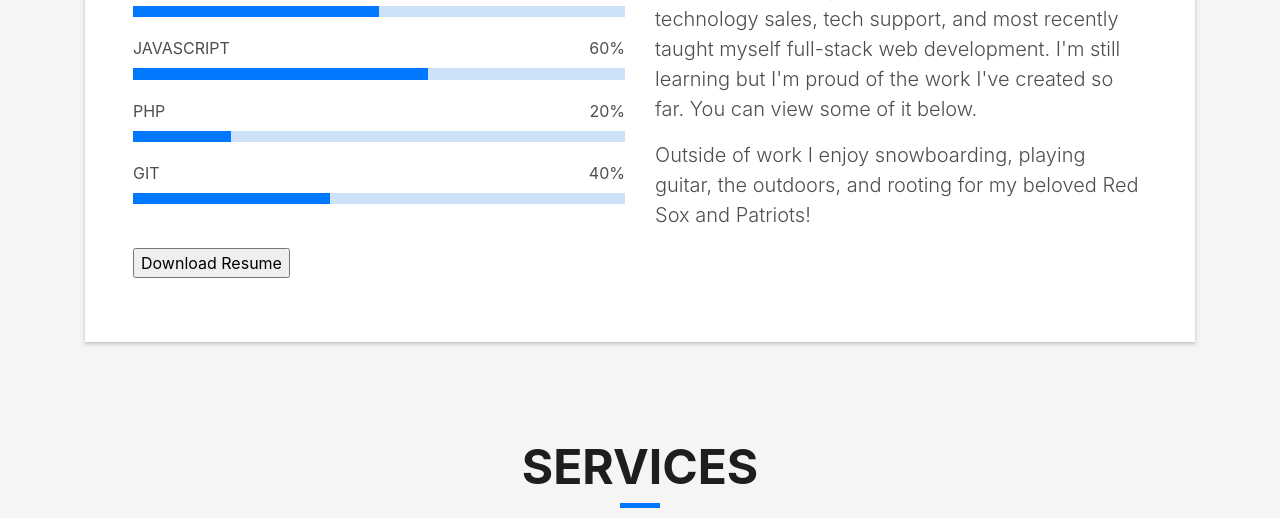
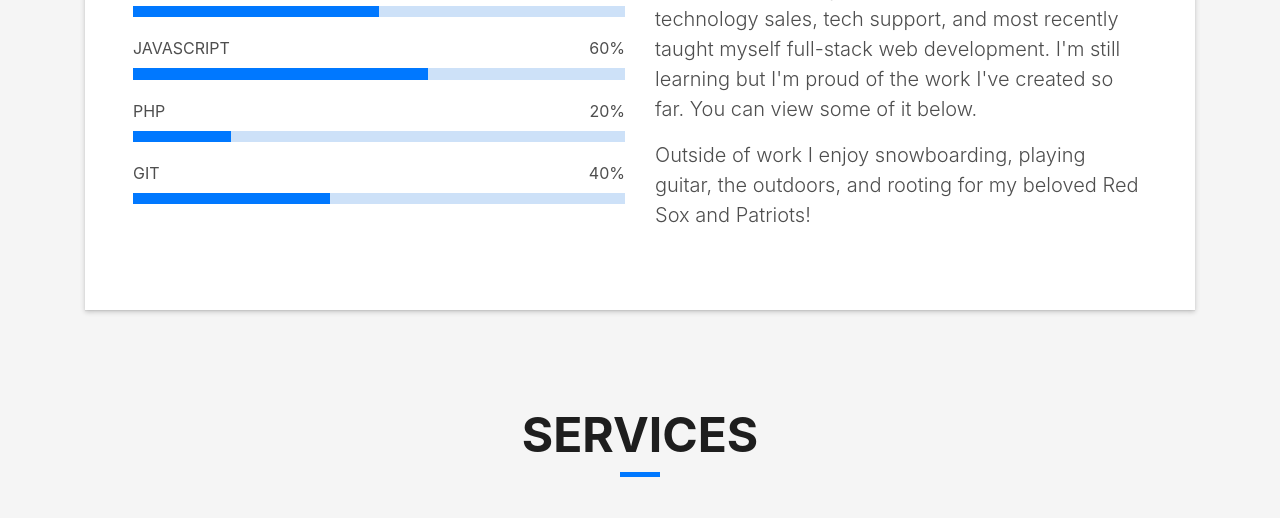
Before and after one commit to jgriffin407/Website, a PHP site: page / in a window 1280 px wide. Shown: the part 1372-1890 px from the top of the page. Run offline with PHP 8.4, Linux system fonts and the light colour scheme; some libraries are stand-ins or nearby versions; some web fonts are replaced.

Commit message:
removed resume and recaptcha

```diff
--- a/assets/js/main.js
+++ b/assets/js/main.js
@@ -135,6 +135,3 @@
   });
 
 })(jQuery);
-function onSubmit(token) {
-  document.getElementById("downloadResume").submit();
-}
--- a/index.php
+++ b/index.php
@@ -25,8 +25,6 @@
 
   <!--Font Awesome Glyphicons-->
   <script src="https://kit.fontawesome.com/341da5cafc.js" crossorigin="anonymous"></script>
-  <!--reCaptcha-->
-  <script src="https://www.google.com/recaptcha/api.js" async defer></script>
   <!-- =======================================================
   * Template Name: DevFolio - v2.1.1
   * Template URL: https://bootstrapmade.com/devfolio-bootstrap-portfolio-html-template/
@@ -131,16 +129,6 @@
                     <div class ="progress">
                       <div class = "progress-bar" role="progressbar" style="width: 40%" aria-valuenow="40" aria-valuemin="0" aria-valuemax="100"></div>
                     </div>
-                    <form action="resume/John_Griffin_Resume.pdf" method="POST">
-                     <div class="g-recaptcha" data-sitekey="6LeWkMEZAAAAAPeFafdKSEHjnK54zCgD6iUSiDdw"></div>
-                      <br/>
-                      <input type="submit" value="Download Resume">
-                     </form>
-                    <!--
-                    <form id ="downloadResume" action="resume/John_Griffin_Resume.pdf" download="JohnGriffinResume.pdf" method="POST">
-                    <button class ="g-recaptcha" data-sitekey ="6LeWkMEZAAAAAPeFafdKSEHjnK54zCgD6iUSiDdw" data-callback="onSubmit">Download Resume (PDF)</button>
-                    <a href="resume/John_Griffin_Resume.pdf" download="JohnGriffinResume.pdf" id="resumeButton" class="btn btn-primary btn-primary g-recaptcha" data-sitekey="6LeWkMEZAAAAAPeFafdKSEHjnK54zCgD6iUSiDdw" data-callback='onSubmit'>Download Resume (PDF) <span class="fas fa-download"></span></a>
-                    -->
                   </div>
                 </div>
                 <div class="col-md-6">
```
